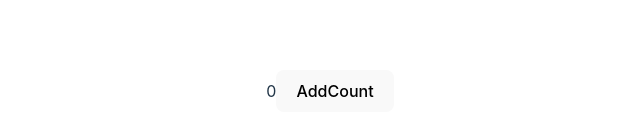
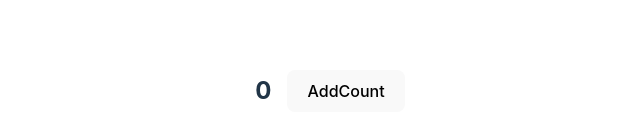
Before and after one commit to JhonesJhonatas/github-actions-tests, a React (Vite) app: page / in a window 1280 px wide. Shown: the part 309-446 px from the top of the page, without its empty margins (310-950 px from the left). Built offline with nearby package versions, Linux system fonts and the light colour scheme.

Commit message:
feat: separate component file and style

```diff
--- a/src/App.tsx
+++ b/src/App.tsx
@@ -1,5 +1,5 @@
 import './App.css'
-import { CountBox } from './components/count-box'
+import { CountBox } from './components/CountBox'
 
 function App() {
 
--- a/src/components/count-box.tsx
+++ b/src/components/CountBox/index.tsx
@@ -1,10 +1,12 @@
 import React, { useState } from 'react'
+
+import style from './style.module.css'
 
 export const CountBox: React.FC = () => {
   const [count, setCount] = useState(0)
 
   return (
-    <div>
+    <div className={style['flex-box']}>
       <span>{count}</span>
       <button onClick={() => setCount(oldState => oldState + 1)}>AddCount</button>
     </div>
--- /dev/null
+++ b/src/components/CountBox/style.module.css
@@ -0,0 +1,10 @@
+.flex-box {
+  display: flex;
+  align-items: center;
+  gap: 1rem;
+
+  span{
+    font-size: 1.5rem;
+    font-weight: bold;
+  }
+}
```
